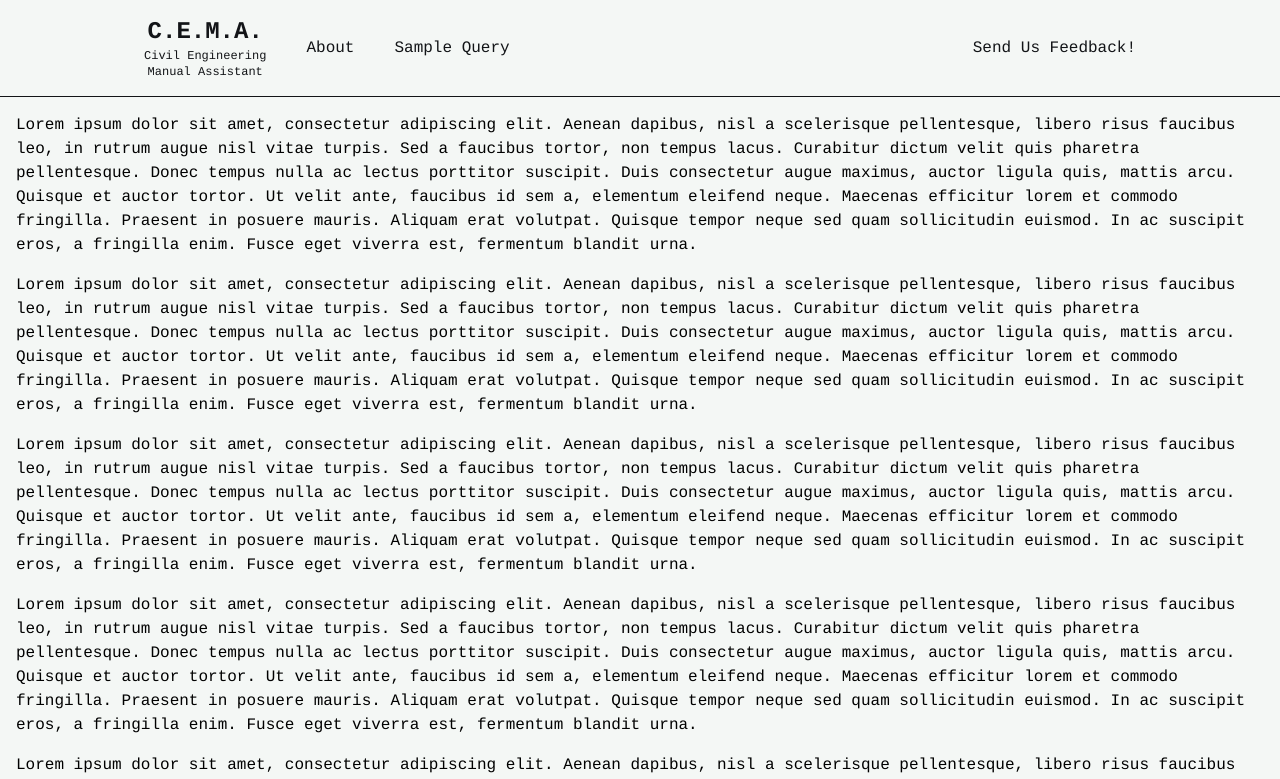
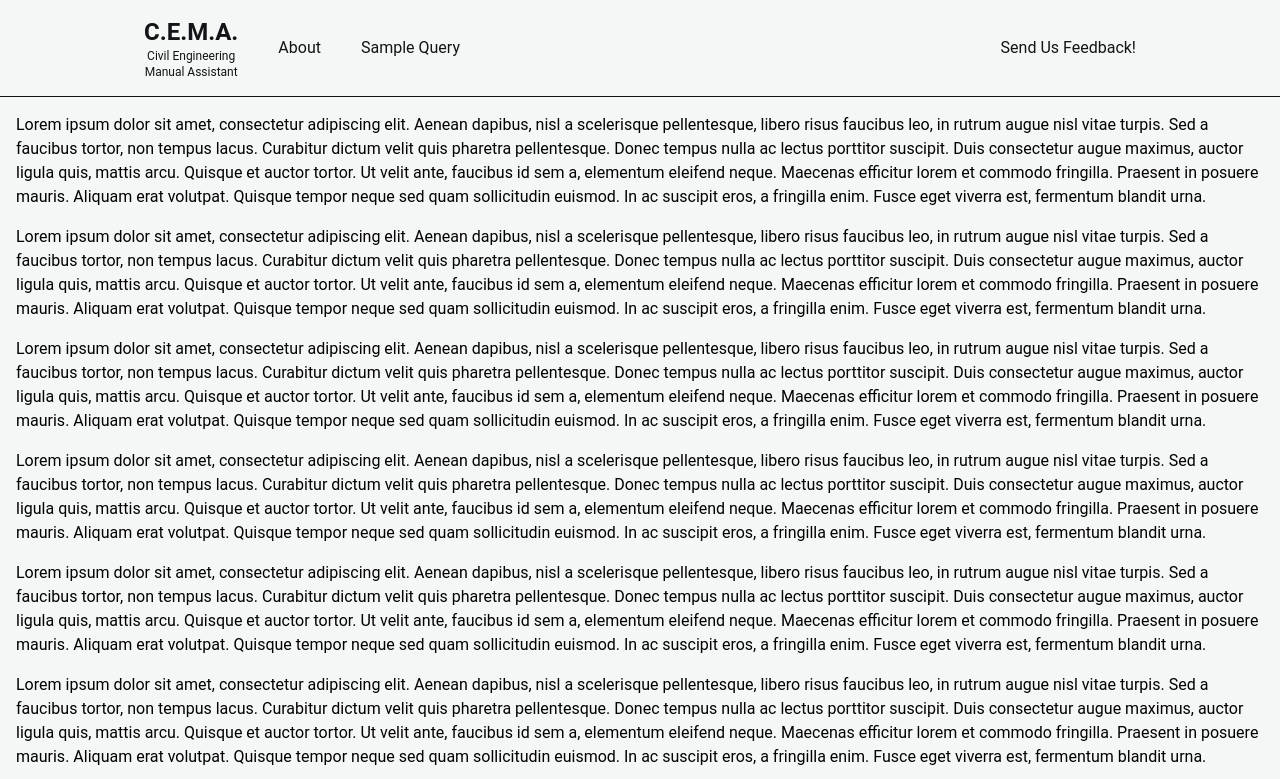
Before and after one commit to cmcrow2/CEMA, a Next.js app: page / in a window 1280 px wide. Shown: the top 779 px of the page. Built offline with nearby package versions, Linux system fonts and the light colour scheme.

Commit message:
style: added roboto

```diff
--- a/app/globals.css
+++ b/app/globals.css
@@ -4,6 +4,6 @@
 
 @layer base {
   html {
-    font-family: "Courier", system-ui, sans-serif;
+    font-family: "Roboto", system-ui, sans-serif;
   }
 }
--- a/tailwind.config.js
+++ b/tailwind.config.js
@@ -30,6 +30,9 @@ module.exports = {
         indigo: "#AFA2FF",
         blue: "#00A6FB",
       },
+      fontFamily: {
+        courier: ["Courier", "sans-serif"],
+      },
       animation: {
         text: "text 5s ease infinite",
       },
```
